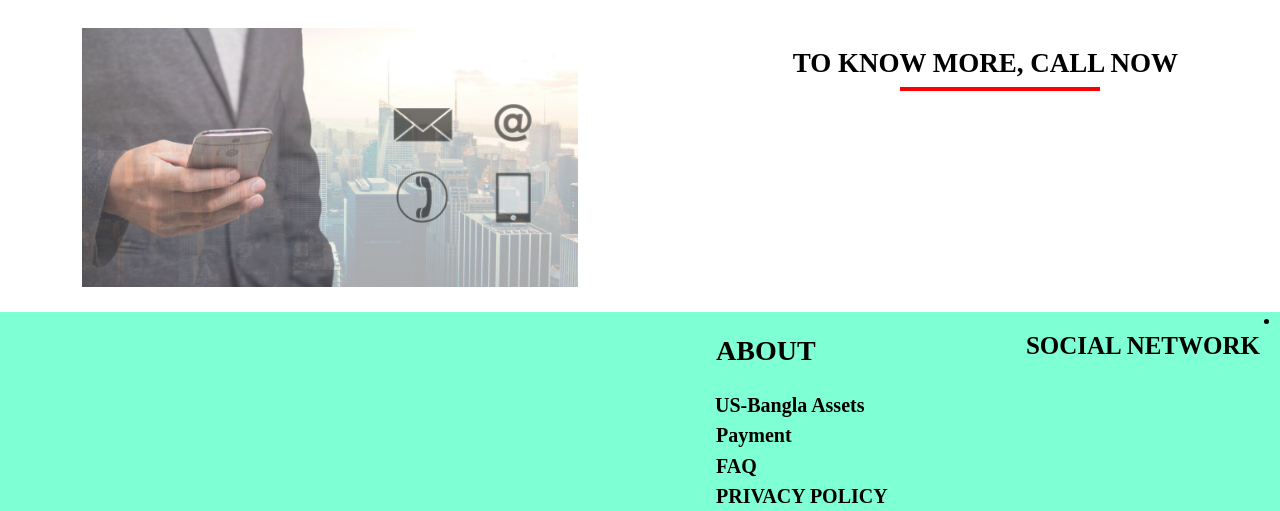
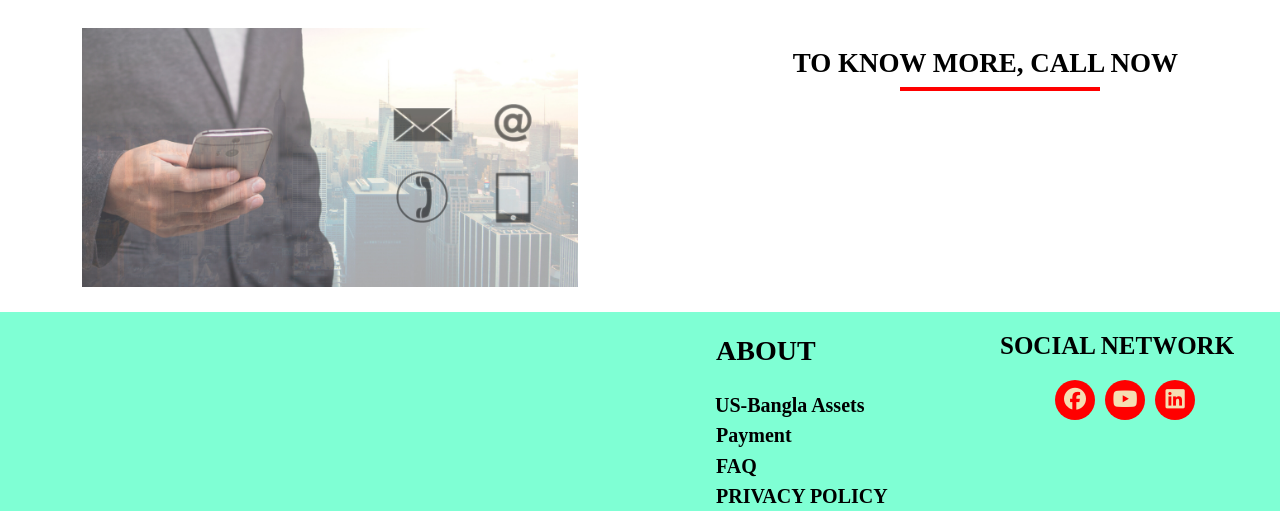
Before and after one commit to ibimran924/usbassets-com, a plain HTML site: page index.html in a window 1280 px wide. Shown: the part 1379-1890 px from the top of the page. Drawn offline with Linux system fonts and the light colour scheme.

Commit message:
twenty one commit

```diff
--- a/index.html
+++ b/index.html
@@ -4,6 +4,8 @@
     <meta charset="UTF-8">
     <meta name="viewport" content="width=device-width, initial-scale=1.0">
     <title>usbassets</title>
+
+    <link rel="stylesheet" href=" https://cdnjs.cloudflare.com/ajax/libs/font-awesome/7.0.0/css/all.min.css">
     <link rel="stylesheet" href="style.css">
 </head>
 <body>
@@ -128,8 +130,12 @@
            <div class="footer-matter-logo">
             <h1>Social Network</h1>
 
+
             <ul>
-                <li><a href="#"></a></li>
+                <li><a href="#"><i class="fa-brands fa-facebook"></i></a></li>
+                <li><a href="#"><i class="fa-brands fa-youtube"></i></a></li>
+                <li><a href="#"><i class="fa-brands fa-linkedin"></i></a></li>
+
             </ul>
            </div>
             <!-- footer-matter-logo end -->
--- a/style.css
+++ b/style.css
@@ -74,7 +74,7 @@
 .footer-matter-logo {
     width: 50%;
     justify-content: end;
-    display: flex;
+
 }
 
 .footer-matter-text h1 {
@@ -231,3 +231,39 @@ h1 {}
 .know-more-call {
     margin-bottom: 25px;
 }
+.footer-matter-logo ul li a {
+    font-size: 22px;
+    color: wheat;
+    padding: 5px;
+    display: block;
+}
+
+.footer-matter-logo ul li {
+    width: 40px;
+    height: 40px;
+    background: red;
+    border-radius: 50%;
+    display: flex;
+    justify-content: center;
+    align-items: center;
+    margin-right: 10px;
+}
+
+li {}
+
+.footer-matter-logo ul li last chaild {
+    margin-right: 0;
+}
+
+.footer-matter-logo ul li a:hover {
+    background: green;
+    color: yellow;
+    border-radius: 50%;
+    height: 48px;
+}
+.footer-matter-logo ul {
+    margin: auto;
+    display: flex;
+    margin-left: 0;
+    justify-content: center;
+}
```
